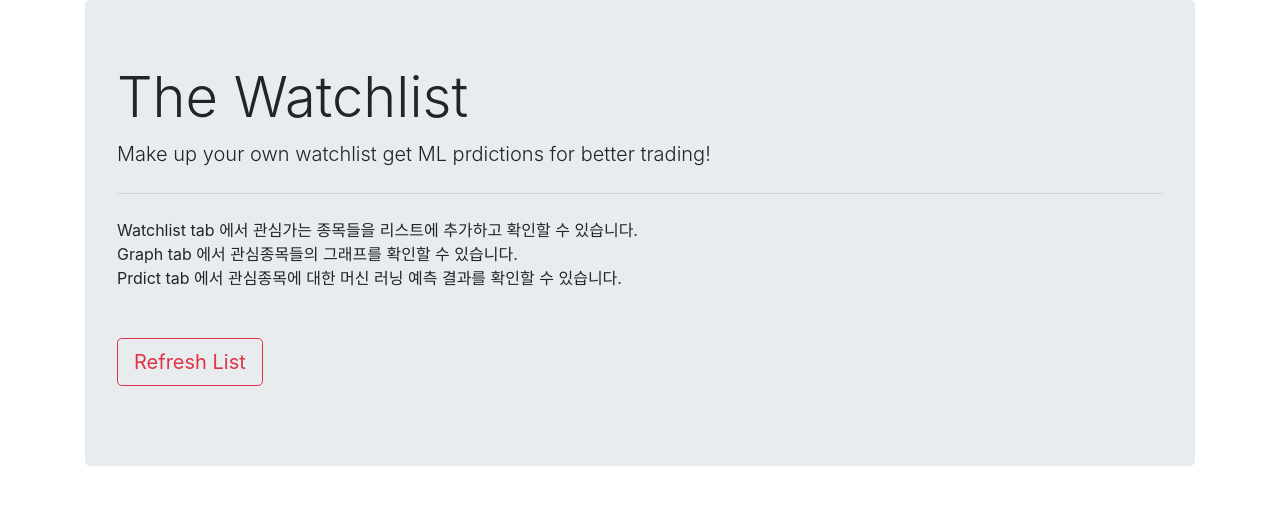
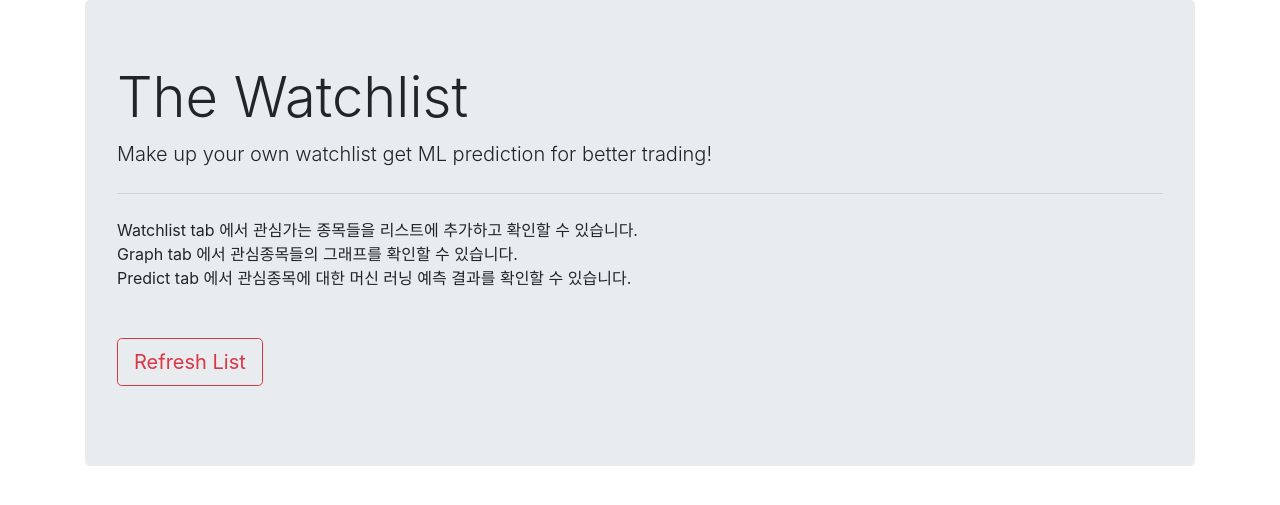
Before and after one commit to Joonqi/S3_StarWatcher, a Flask app: page / in a window 1280 px wide. Shown: the part 56-561 px from the top of the page. Run offline with Flask 2, Linux system fonts and the light colour scheme.

Commit message:
correct typos

```diff
--- a/app/__init__.py
+++ b/app/__init__.py
@@ -2,7 +2,7 @@
 
 import os
 from rq import Queue
-from flask import Flask, render_template
+from flask import Flask
 from flask_sqlalchemy import SQLAlchemy
 from flask_migrate import Migrate
 
@@ -11,8 +11,8 @@ migrate = Migrate()
 
 def create_app():
     app = Flask(__name__)
-    app.config['SQLALCHEMY_DATABASE_URI'] = 'postgresql://fmjxhhfddaofdq:51daa2f796d1167916c3348865ed4175d80087fcac50255f33907f5fd7da6ea9@ec2-44-194-145-230.compute-1.amazonaws.com:5432/d6lbt10a3usids'
-    # app.config['SQLALCHEMY_DATABASE_URI'] = "postgresql://postgres:qwerqwer@localhost:5432/watchapp"
+    # app.config['SQLALCHEMY_DATABASE_URI'] = 'postgresql://fmjxhhfddaofdq:51daa2f796d1167916c3348865ed4175d80087fcac50255f33907f5fd7da6ea9@ec2-44-194-145-230.compute-1.amazonaws.com:5432/d6lbt10a3usids'
+    app.config['SQLALCHEMY_DATABASE_URI'] = "postgresql://postgres:qwerqwer@localhost:5432/watchapp"
     app.config['SQLALCHEMY_TRACK_MODIFICATIONS'] = False
     env_config = os.getenv("APP_SETTINGS", 'config.StagingConfig')
     app.config.from_object(env_config)
--- a/app/templates/index.html
+++ b/app/templates/index.html
@@ -6,13 +6,13 @@ The Watchlist
 {% endblock  %}
 
 {% block lead  %}
-Make up your own watchlist get ML prdictions for better trading!
+Make up your own watchlist get ML prediction for better trading!
 {% endblock  %}
 
 {% block main_body  %}
     Watchlist tab 에서 관심가는 종목들을 리스트에 추가하고 확인할 수 있습니다.<br>
     Graph tab 에서 관심종목들의 그래프를 확인할 수 있습니다.<br>
-    Prdict tab 에서 관심종목에 대한 머신 러닝 예측 결과를 확인할 수 있습니다.<br>
+    Predict tab 에서 관심종목에 대한 머신 러닝 예측 결과를 확인할 수 있습니다.<br>
 <br><br>
 <a class="btn btn-outline-danger btn-lg" href="/refresh" role="button">Refresh List</a>
 {% endblock  %}
```
